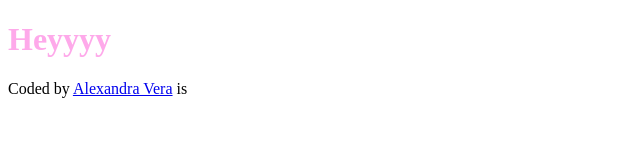
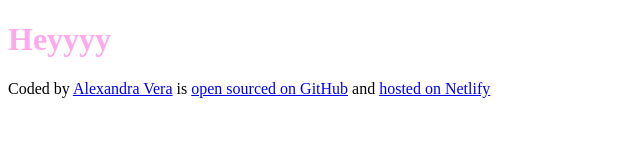
Before and after one commit to alexandraverasalinas/vanilla-weather-project, a plain HTML site: page index.html in a window 1280 px wide. Shown: the whole page, without its empty margins (0-640 px from the left). Drawn offline with Linux system fonts and the light colour scheme.

Commit message:
Update index.html

```diff
--- a/index.html
+++ b/index.html
@@ -17,7 +17,8 @@
 
     <footer> Coded by
         <a href="https://github.com/alexandraverasalinas">Alexandra Vera</a>
-        is
+        is <a href="https://github.com/alexandraverasalinas/vanilla-weather-project">open sourced on GitHub</a>
+        and <a href="https://vanilla-weather-sc.netlify.app/">hosted on Netlify</a>
          </footer>
 
 </body>
```
